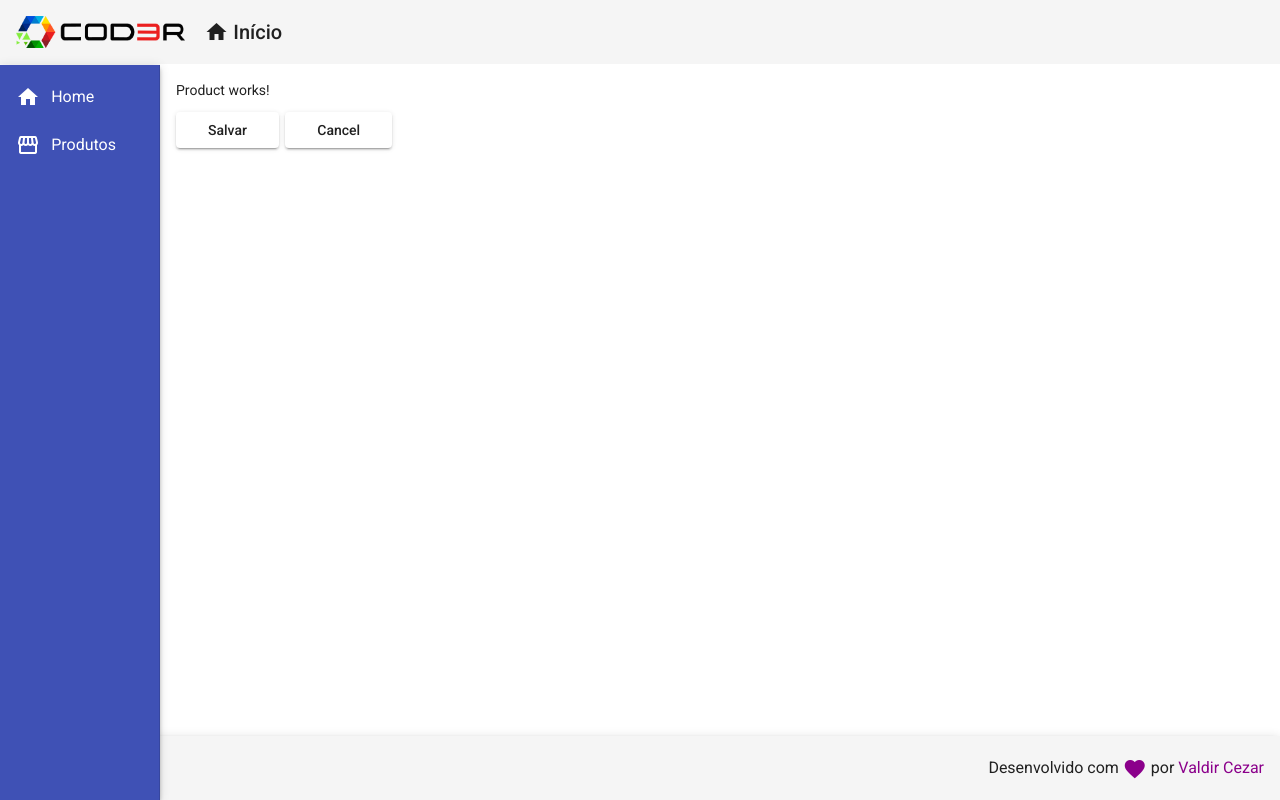
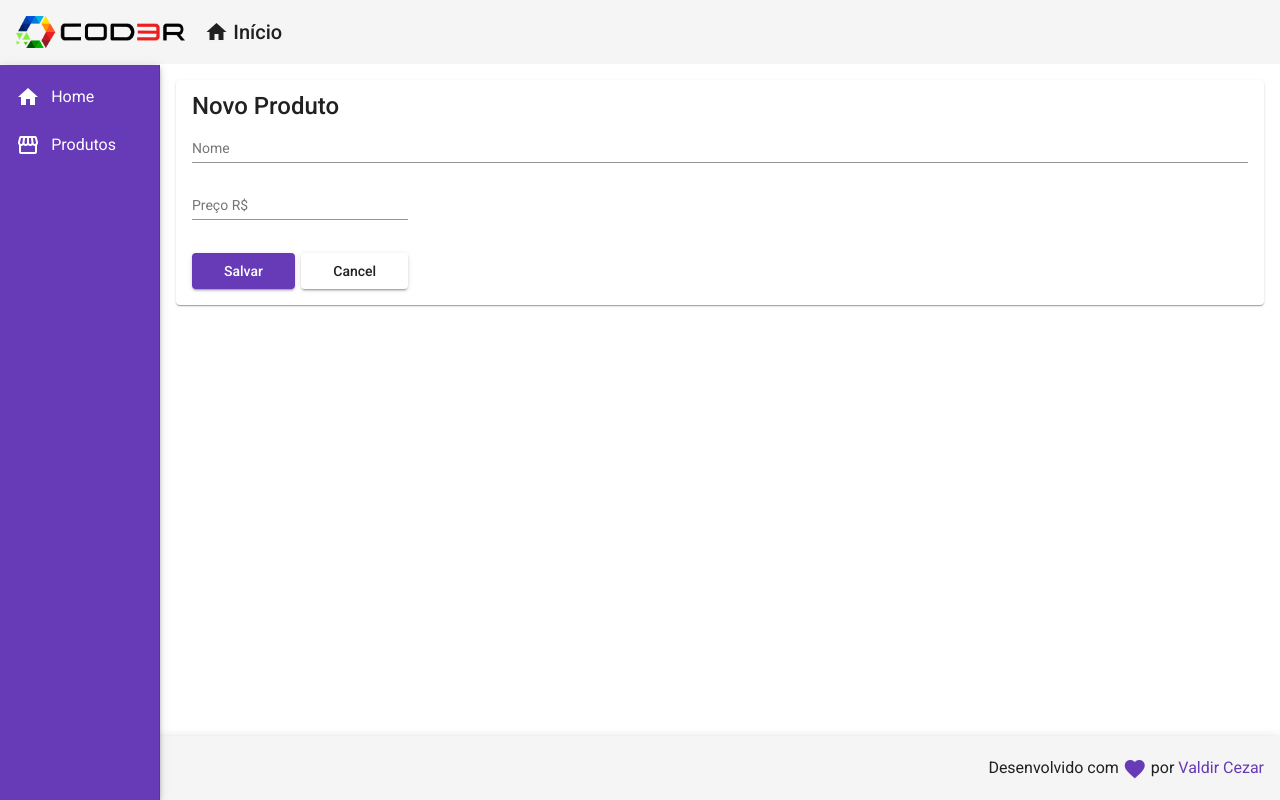
Before and after one commit to ValdirCezar/products-manager-front, an Angular app in the folder frontend/: page /products/create in a window 1280 px wide. Built offline with nearby package versions, Linux system fonts and the light colour scheme.

Commit message:
POST de Produtos

```diff
--- a/frontend/src/app/components/component/product/product-create/product-create.component.css
+++ b/frontend/src/app/components/component/product/product-create/product-create.component.css
@@ -1,4 +1,14 @@
 button {
     padding: 0 2rem;
+    margin-top: 1rem;
     margin-right: .4rem;
 }
+
+form {
+    display: flex;
+    flex-direction: column;
+}
+
+.price {
+    width: 13.5rem;
+}
--- a/frontend/src/app/components/component/product/product-create/product-create.component.html
+++ b/frontend/src/app/components/component/product/product-create/product-create.component.html
@@ -1,9 +1,22 @@
-<p>Product works!</p>
+<mat-card>
+  <form>
 
-<button mat-raised-button (click)="createProduct()" >
-  Salvar
-</button>
+    <mat-card-title>Novo Produto</mat-card-title>
 
-<button mat-raised-button (click)="cancel()">
-  Cancel
-</button>
+    <mat-form-field>
+      <mat-label>Nome</mat-label>
+      <input matInput [(ngModel)]="product.name" name="name" >
+    </mat-form-field>
+
+    <mat-form-field class="price">
+      <mat-label>Preço R$</mat-label>
+      <input matInput [(ngModel)]="product.price" name="price" >
+    </mat-form-field>
+  </form>
+
+  <div>
+    <button mat-raised-button color="primary" (click)="createProduct()">Salvar</button>
+
+    <button mat-raised-button (click)="cancel()">Cancel</button>
+  </div>
+</mat-card>
--- a/frontend/src/app/components/component/product/product-create/product-create.component.ts
+++ b/frontend/src/app/components/component/product/product-create/product-create.component.ts
@@ -1,5 +1,6 @@
 import { Component, OnInit } from "@angular/core";
 import { Router } from "@angular/router";
+import { Product } from "src/app/components/product/product.model";
 import { ProductService } from "src/app/components/product/product.service";
 
 @Component({
@@ -8,12 +9,21 @@ import { ProductService } from "src/app/components/product/product.service";
   styleUrls: ["./product-create.component.css"],
 })
 export class ProductCreateComponent implements OnInit {
+
+  product: Product = {
+    name: "",
+    price: null,
+  };
+
   constructor(private productService: ProductService, private router: Router) {}
 
   ngOnInit(): void {}
 
   createProduct(): void {
-    this.productService.showMessageCreated("Operação realizada com sucesso!");
+    this.productService.create(this.product).subscribe(() => {
+      this.productService.showMessageCreated("Operação realizada com sucesso!");
+      this.router.navigate(["/products"]);
+    });
   }
 
   cancel(): void {
--- a/frontend/src/app/components/product/product.model.ts
+++ b/frontend/src/app/components/product/product.model.ts
@@ -1,5 +1,5 @@
 export interface Product {
   id?: number;
-  nome: string;
+  name: string;
   price: number;
 }
--- a/frontend/src/app/components/product/product.service.ts
+++ b/frontend/src/app/components/product/product.service.ts
@@ -1,11 +1,16 @@
+import { HttpClient } from "@angular/common/http";
 import { Injectable } from "@angular/core";
 import { MatSnackBar } from "@angular/material/snack-bar";
+import { Observable } from 'rxjs';
+import { Product } from "./product.model";
 
 @Injectable({
   providedIn: "root",
 })
 export class ProductService {
-  constructor(private snackBar: MatSnackBar) {}
+  baseUrl = "http://localhost:3001/products";
+
+  constructor(private snackBar: MatSnackBar, private http: HttpClient) {}
 
   showMessageCreated(msg: string) {
     this.snackBar.open(msg, "Close", {
@@ -14,4 +19,8 @@ export class ProductService {
       duration: 3000,
     });
   }
+
+  create(product: Product): Observable<Product> {
+    return this.http.post<Product>(this.baseUrl, product);
+  }
 }
--- a/frontend/src/app/components/template/footer/footer.component.css
+++ b/frontend/src/app/components/template/footer/footer.component.css
@@ -10,3 +10,7 @@
     font-weight: 400;
     font-size: 1rem;
 }
+
+span .name {
+    color: #673ab7;
+}
--- a/frontend/src/app/components/template/footer/footer.component.html
+++ b/frontend/src/app/components/template/footer/footer.component.html
@@ -1,6 +1,6 @@
 <mat-toolbar class="footer mat-elevation-z4">
   <span>
-    Desenvolvido com <i class="material-icons purple v-middle"> favorite </i> por
-    <span class="purple">Valdir Cezar</span>
+    Desenvolvido com <i class="material-icons purple v-middle name"> favorite </i> por
+    <span class="name">Valdir Cezar</span>
   </span>
 </mat-toolbar>
--- a/frontend/src/app/components/template/nav/nav.component.css
+++ b/frontend/src/app/components/template/nav/nav.component.css
@@ -1,5 +1,5 @@
 .sidenav {
-    background-color: #3f51b5;
+    background-color: #673ab7;
     width: 10rem;
 }
 
--- a/frontend/src/app/views/product/crud/crud.component.css
+++ b/frontend/src/app/views/product/crud/crud.component.css
@@ -0,0 +1,4 @@
+button {
+    color: #fff;
+    background-color:#7545c9;
+}
```
Also changed, not shown: frontend/src/app/app.module.ts (+27 -12 lines), 1 other file (tests, documents, lock files or other folders).
